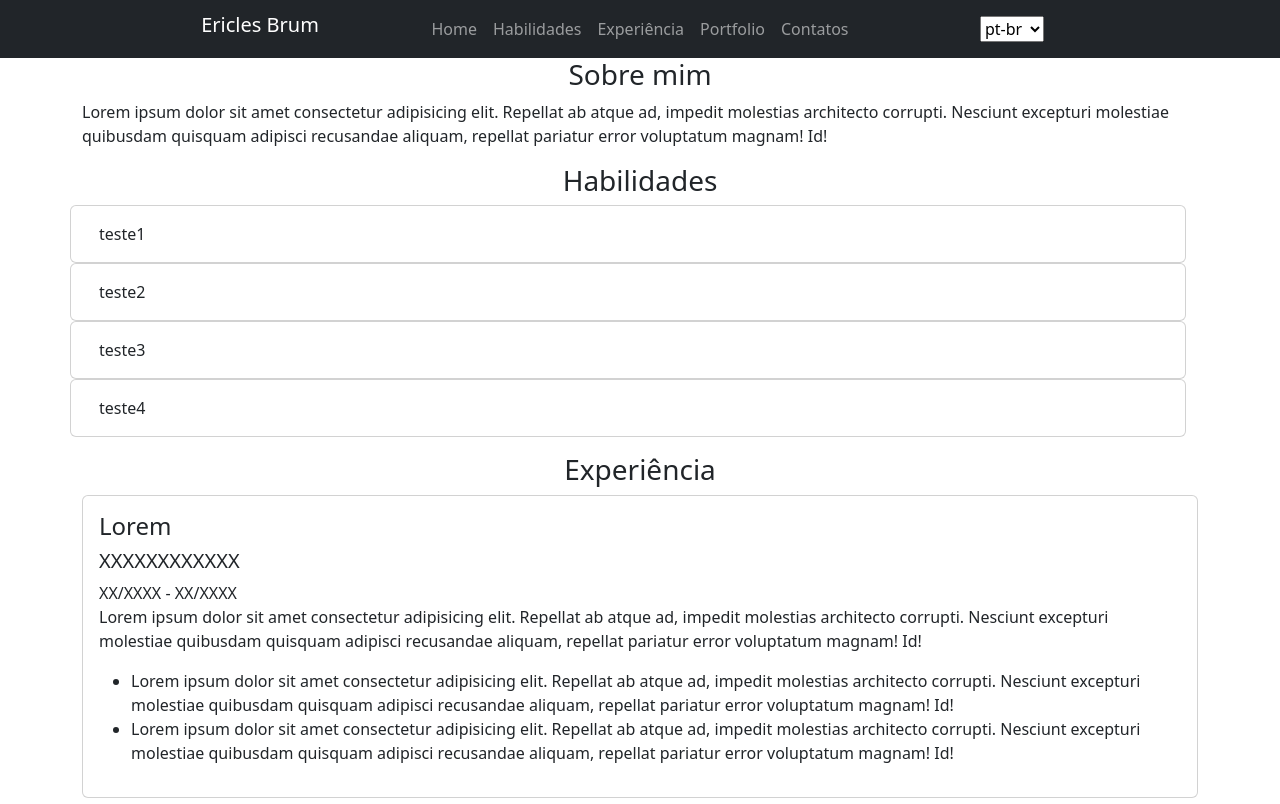
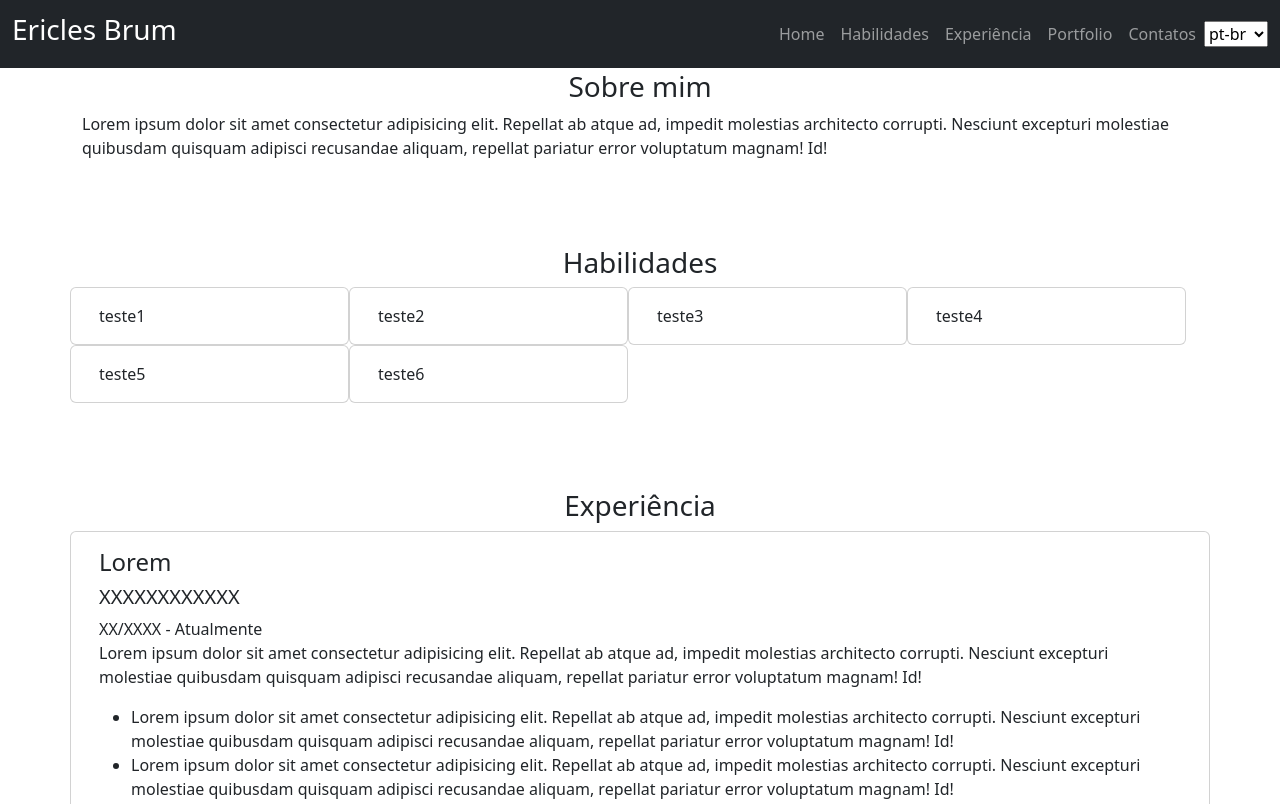
Before and after one commit to ericlesbrum/Resume, a plain HTML site: page index.html in a window 1280 px wide. Shown: the top 804 px of the page. Drawn offline with nearby package versions, Linux system fonts and the light colour scheme.

Commit message:
criando navegação/estilos dos cards

```diff
--- a/data/pageContent.json
+++ b/data/pageContent.json
@@ -36,7 +36,9 @@
             "teste1",
             "teste2",
             "teste3",
-            "teste4"
+            "teste4",
+            "teste5",
+            "teste6"
         ]
     },
     "experience": {
@@ -47,7 +49,13 @@
         "data": [
             {
                 "firstDay": "XX/XXXX",
-                "lastDay": "XX/XXXX",
+                "lastDay": {
+                    "date": null,
+                    "present": {
+                        "pt_br": "Atualmente",
+                        "en_us": "Present"
+                    }
+                },
                 "company": "XXXXXXXXXXXX",
                 "occupation": "Lorem",
                 "description": {
@@ -61,7 +69,10 @@
             },
             {
                 "firstDay": "XX/XXXX",
-                "lastDay": "XX/XXXX",
+                "lastDay": {
+                    "date": "XX/XXXX",
+                    "present": null
+                },
                 "company": "XXXXXXXXXXXX",
                 "occupation": "Lorem",
                 "description": {
@@ -219,8 +230,7 @@
                 1,
                 1
             ]
-        }
-        ,
+        },
         {
             "projectName": "projectName",
             "type": "teste4",
--- a/index.html
+++ b/index.html
@@ -10,41 +10,45 @@
     <script src="https://cdn.jsdelivr.net/npm/bootstrap@5.3.2/dist/js/bootstrap.bundle.min.js"></script>
 </head>
 
-<body class="justify-content-center">
-    <nav class="navbar navbar-expand-sm bg-dark navbar-dark text-center d-flex justify-content-center">
-        <div class="container row">
-            <div class="col-sm-4">
-                <h3 class="navbar-brand ">
+<body class="justify-content-center" data-bs-spy="scroll" data-bs-spy="scroll" data-bs-target=".navbar"
+    data-bs-offset="50">
+    <nav class="navbar navbar-expand-sm bg-dark navbar-dark fixed-top">
+        <div class="container-fluid">
+            <div class="navbar-brand">
+                <h3>
                     Ericles Brum
                 </h3>
             </div>
-            <div class="col-sm-4 d-flex justify-content-center">
-                <div class="collapse navbar-collapse" id="collapsibleNavbar">
+            <button class="navbar-toggler" type="button" data-bs-toggle="collapse" data-bs-target="#navbar">
+                <span class="navbar-toggler-icon"></span>
+            </button>
+            <div class="collapse navbar-collapse justify-content-end" id="navbar">
+                <ul class="navbar-nav" id="listNav">
+                </ul>
+                <div class="">
+                    <select id="language">
+                        <option value="pt_br">pt-br</option>
+                        <option value="en_us">en-us</option>
+                    </select>
                 </div>
-            </div>
-            <div class="col-sm-4">
-                <select id="language">
-                    <option value="pt_br">pt-br</option>
-                    <option value="en_us">en-us</option>
-                </select>
             </div>
         </div>
     </nav>
     <main class="container">
         <!--ABOUT-->
-        <section id="about" class="mb-3">
+        <section id="about" class="mb-3" style="padding: 70px 0 0 0;">
         </section>
         <!--SKILLS-->
-        <section id="skills" class="mb-3">
+        <section id="skills" class="mb-3" style="padding: 70px 0 0 0;">
         </section>
         <!--EXPERIENCE-->
-        <section id="experience" class="mb-3">
+        <section id="experience" class="mb-3" style="padding: 70px 0 0 0;">
         </section>
         <!--PORTFOLIO-->
-        <section id="portfolio" class="mb-3">
+        <section id="portfolio" class="mb-3" style="padding: 70px 0 0 0;">
         </section>
         <!--CONTACTS-->
-        <section id="contacts" class="mb-3">
+        <section id="contacts" class="mb-3" style="padding: 70px 0 0 0;">
         </section>
     </main>
 </body>
--- a/js/components.js
+++ b/js/components.js
@@ -1,92 +1,97 @@
 import { CreateExperienceCard, CreatePortfolioCard, CreateSkillCard } from "./cards.js";
-import { createLiElement, createButtonElement } from "./elements.js";
-const typeOfProject = [];
+import { createButtonElement } from "./elements.js";
 
 function CreateNavegationContent(data, languageValue) {
     return `
-        <ul class="navbar-nav">
-            <li class="nav-item" id="navegationItem">
-                <a class="nav-link" href="javascript:void(0);">${data[languageValue]["home"]}</a>
+        <li class="nav-item">
+            <a class="nav-link" href="#about">${data[languageValue]["home"]}</a>
         </li>
-            <li class="nav-item" id="navegationItem">
-                <a class="nav-link" href="javascript:void(0);">${data[languageValue]["skills"]}</a>
+        <li class="nav-item">
+            <a class="nav-link" href="#skills">${data[languageValue]["skills"]}</a>
         </li>
-            <li class="nav-item" id="navegationItem">
-                <a class="nav-link" href="javascript:void(0);">${data[languageValue]["experience"]}</a>
+        <li class="nav-item">
+            <a class="nav-link" href="#experience">${data[languageValue]["experience"]}</a>
         </li>
-            <li class="nav-item" id="navegationItem">
-                <a class="nav-link" href="javascript:void(0);">${data[languageValue]["portfolio"]}</a>
+        <li class="nav-item">
+            <a class="nav-link" href="#portfolio">${data[languageValue]["portfolio"]}</a>
         </li>
-            <li class="nav-item" id="navegationItem">
-                <a class="nav-link" href="javascript:void(0);">${data[languageValue]["contacts"]}</a>
+        <li class="nav-item">
+            <a class="nav-link" href="#contacts">${data[languageValue]["contacts"]}</a>
         </li>
-        </ul>
+    </div>
     `
 }
 
 function CreateAboutContent(data, languageValue) {
     return `
+        <div class="w-100">
             <h3 class="mb-2 text-center">${data["title"][languageValue]}</h3>
             <p>
                 ${data["description"][languageValue]}
             </p>
+        </div>
     `;
 }
-// ${createLiElement(data["tech"])}
+
 function CreateSkillsContent(data, languageValue) {
     let body = `
-    <div class="row">
-        <h3 class="mb-2 text-center col-sm-12">${data["title"][languageValue]}</h3>
-        <div class="col-sm-12 row">
-           ${CreateCards(data["tech"])}
+    <div class="">
+        <h3 class="mb-2 text-center ">${data["title"][languageValue]}</h3>
+        <div class="w-100 row">
+           ${CreateCardsSkills(data["tech"])}
         </div>
     </div>
     `
     return body;
 }
 
-function CreatePortfolioContent(data, languageValue, filter = null) {
-    let cards = "";
-    let filterBuffer = "";
+function CreatePortfolioContent(data) {
+    let typeOfProject = [];
     data.forEach((element) => {
         if (!typeOfProject.includes(element["type"]))
             typeOfProject.push(element["type"]);
     });
-    if (filter === null)
-        filterBuffer = typeOfProject[0];
-    else {
-        filterBuffer = filter;
-    }
-    data.forEach((element) => {
-        if (element["type"] === filterBuffer) {
-            cards += CreatePortfolioCard(element, languageValue);
-        }
-    });
     return `
-    <div>
-        <h3 class="mb-2 text-center">PORTFOLIO</h3>
+    <div class="w-100">
+        <h3 class="mb-2 text-center">Portfolio</h3>
         <div class="d-flex justify-content-center mb-3">${createButtonElement(typeOfProject)}</div>
-        <div class="row">
-            ${cards}
+        <div class="row" id="portfolioCards">
         </div>
     </div>
     `;
 }
 
+function CreatePortfolioCards(data, languageValue, typeofContent) {
+    const result = data.filter(element => typeofContent === element["type"]);
+    let portfolioCards = document.querySelector("#portfolioCards");
+    let body = "";
+    result.forEach(element => {
+        body += CreatePortfolioCard(element, languageValue);
+    });
+    portfolioCards.innerHTML = body;
+}
 
-function CreateCards(data) {
+function CreateCardsSkills(data) {
     let cards = "";
-    console.log
     data.forEach(element => {
         cards += CreateSkillCard(element);
     });
     return cards;
 }
 
+function CreateExperienceTimeline(data, language) {
+    return `
+    <div class="">
+        ${CreateExperienceCard(data, language)}
+    </div>
+    `;
+}
+
 export {
     CreateNavegationContent,
     CreateAboutContent,
     CreateSkillsContent,
-    CreateExperienceCard,
-    CreatePortfolioContent
+    CreateExperienceTimeline,
+    CreatePortfolioContent,
+    CreatePortfolioCards
 }
--- a/js/elements.js
+++ b/js/elements.js
@@ -7,16 +7,26 @@ function createLiElement(array) {
 }
 function createButtonElement(array) {
     let body = "";
-    array.forEach((element, index) => {
+    array.forEach((element) => {
         body += `
         <div class="m-1">
-            <button  type="button" class="btn btn-primary btn-sm">${element}</button>
+            <button type="button" class="btn btn-primary btn-sm botoes">${element}</button>
         </div>
         `;
     });
     return body;
 }
+function GetDateInfo(data, language) {
+    if (!data["date"]) {
+        return data["present"][language];
+    }
+    else {
+        return data["date"];
+    }
+}
+
 export {
     createLiElement,
-    createButtonElement
+    createButtonElement,
+    GetDateInfo
 }
--- a/js/main.js
+++ b/js/main.js
@@ -3,58 +3,46 @@ import {
     CreateAboutContent,
     CreateSkillsContent,
     CreatePortfolioContent,
-    CreateExperienceCard
+    CreateExperienceTimeline,
+    CreatePortfolioCards
 } from "./components.js";
 
+const language = document.querySelector("#language");
 const about = document.querySelector("#about");
-const navegation = document.querySelector("#collapsibleNavbar");
+const navegation = document.querySelector("#listNav");
 const skills = document.querySelector("#skills");
 const experience = document.querySelector("#experience");
 const portfolio = document.querySelector("#portfolio");
 const contacts = document.querySelector("#contacts");
-const language = document.querySelector("#language");
 
 var dataJson = null;
-var languageValue = language.value;
 
-
-// quando mudar
 language.addEventListener("change", (e) => {
-    languageValue = e.target.value;
-    CreateAllElements(dataJson, languageValue)
+    CreateAllElements(dataJson)
 })
 
 fetch('../data/pageContent.json')
     .then(response => response.json())
     .then(json => {
         dataJson = json;
-        CreateAllElements(dataJson, languageValue);
+        CreateAllElements(dataJson);
     });
 
-function CreateAllElements(data, languageValue) {
-    navegation.innerHTML = CreateNavegationContent(data["nav"], languageValue);
-    about.innerHTML = CreateAboutContent(data["about"], languageValue);
-    skills.innerHTML = CreateSkillsContent(data["skills"], languageValue);
-    experience.innerHTML = CreateExperienceCard(data["experience"], languageValue);
-    portfolio.innerHTML = CreatePortfolioContent(data["portfolio"], languageValue)
-    ScrollToSection();
-    ShowProjectPerType();
+function CreateAllElements(data) {
+    navegation.innerHTML = CreateNavegationContent(data["nav"], language.value);
+    about.innerHTML = CreateAboutContent(data["about"], language.value);
+    skills.innerHTML = CreateSkillsContent(data["skills"], language.value);
+    experience.innerHTML = CreateExperienceTimeline(data["experience"], language.value);
+    portfolio.innerHTML = CreatePortfolioContent(data["portfolio"]);
+    CreatePortfolioCards(data["portfolio"],language.value,data["portfolio"][0]["type"]);
+    ShowProjectPerTypeOfProject(data)
 }
-function ScrollToSection() {
-    let navLinks = document.querySelectorAll("#navegationItem");
-    let sections = document.querySelectorAll('section');
-    navLinks.forEach((element, index) => {
-        element.addEventListener('click', () => {
-            sections[index].scrollIntoView({ behavior: "smooth", block: "start", inline: "nearest" });
+
+function ShowProjectPerTypeOfProject(data) {
+    let buttons = document.querySelectorAll(".botoes");
+    buttons.forEach(element => {
+        element.addEventListener("click", () => {
+            CreatePortfolioCards(data["portfolio"],language.value,element.innerHTML);
         })
     });
 }
-function ShowProjectPerType() {
-    let buttons = document.querySelectorAll("button");
-    buttons.forEach(element => {
-        element.addEventListener("click", () => {
-            portfolio.innerHTML = CreatePortfolioContent(dataJson["portfolio"], languageValue, element.innerHTML)
-            ShowProjectPerType();
-        })
-    });
-}
```
Also changed, not shown: js/cards.js (+5 -3 lines). Lines whose indentation alone changed are shown as unchanged.
